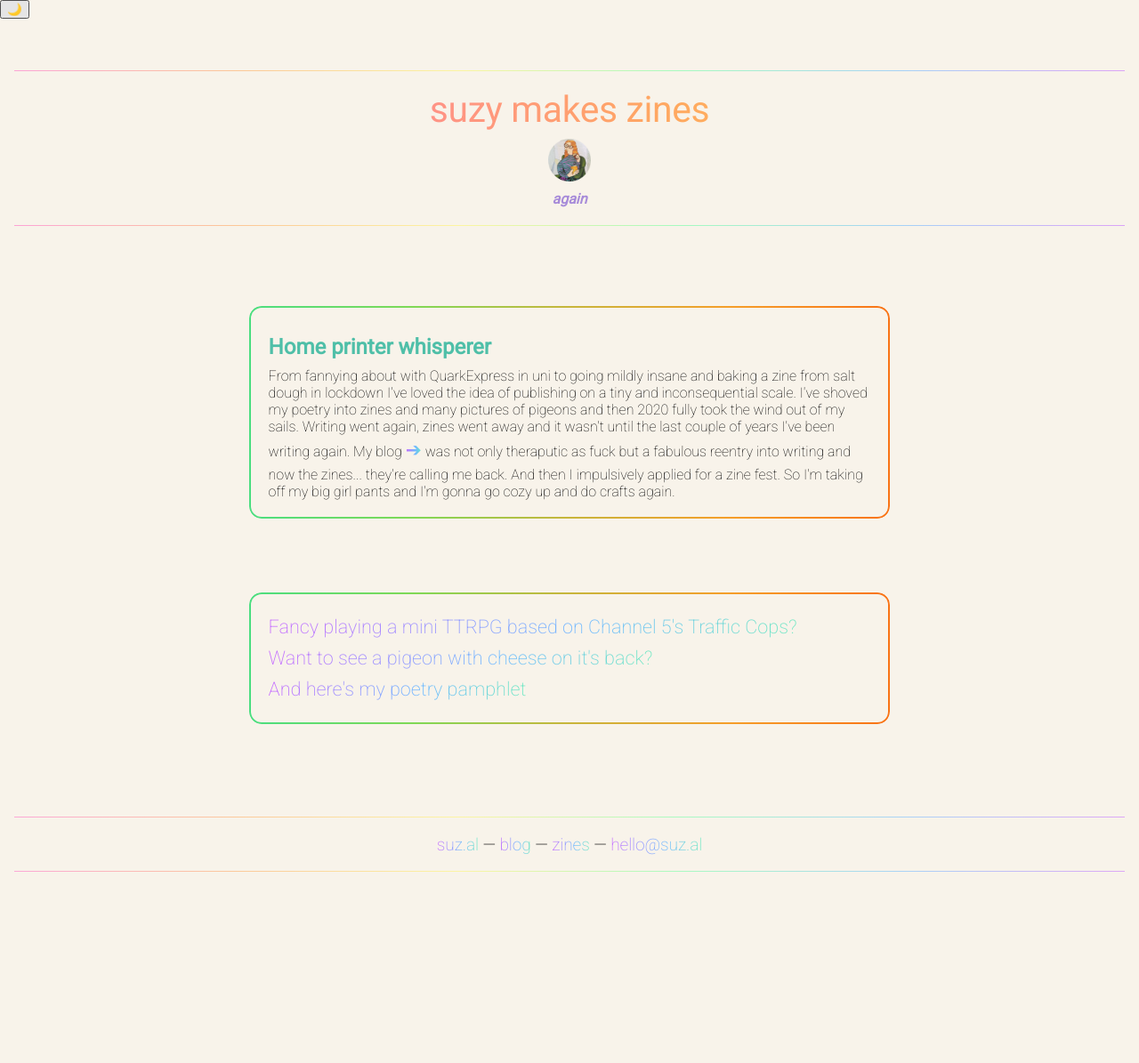
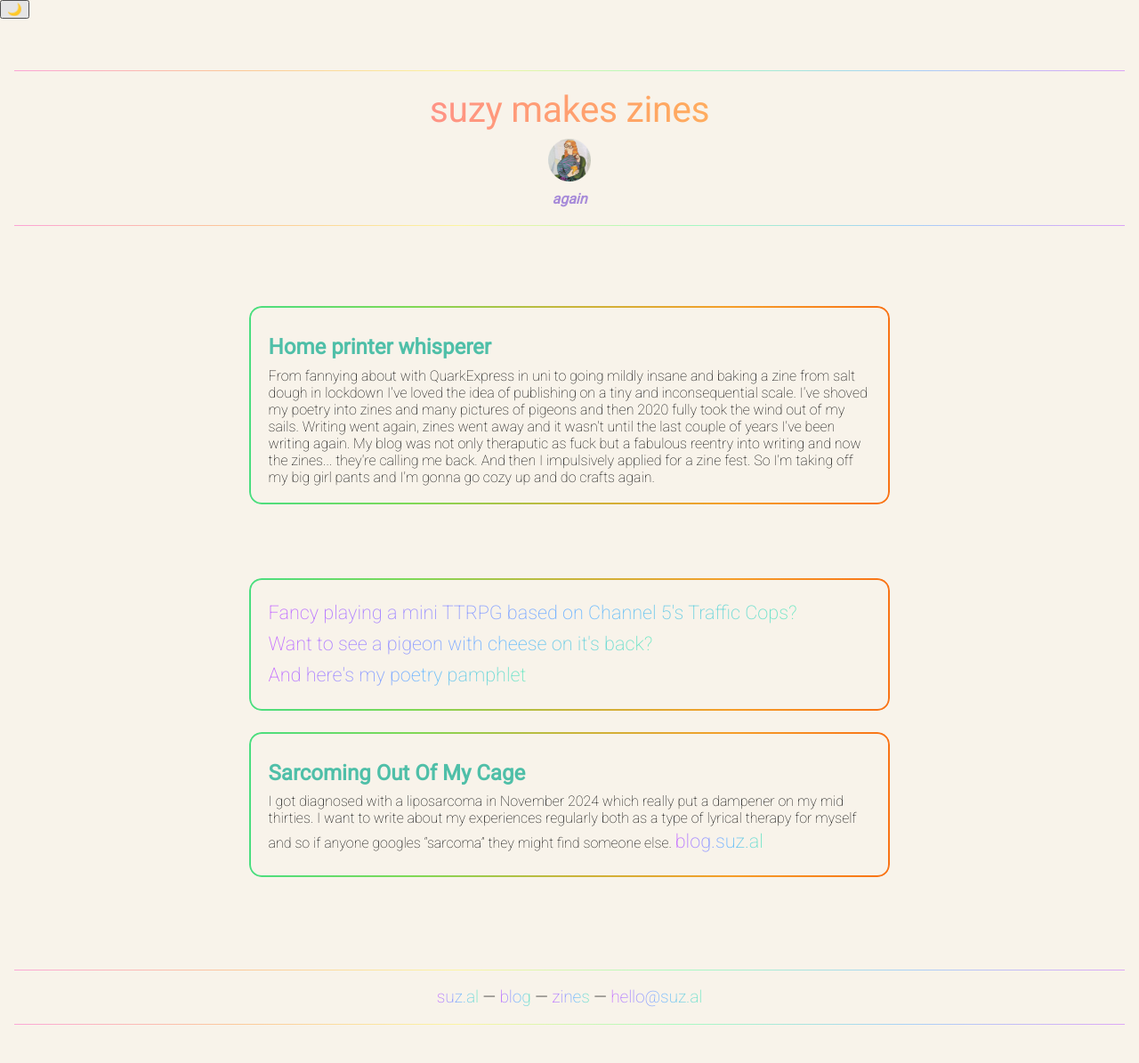
Before and after one commit to Marmitewarlock/suzal, a Jekyll site: the page built from zines/index.md, in a window 1280 px wide. Shown: the whole page at 89% size. Built offline with Jekyll 4.4.1, drawn with Linux system fonts in a browser that asks for light colours; before the commit the page ends 1024 px from its top, so only the background shows below that.

Commit message:
Update index.md

```diff
--- a/zines/index.md
+++ b/zines/index.md
@@ -7,7 +7,7 @@ description: again
 <div class="rv-page-card">
   <h2 class="gradient-text">Home printer whisperer</h2>
   From fannying about with QuarkExpress in uni to going mildly insane and baking a zine from salt dough in lockdown I've loved the idea of publishing on a tiny and inconsequential scale. I've shoved my poetry into zines and many pictures of pigeons and then 2020 fully took the wind out of my sails. Writing went again, zines went away and it wasn't until the last couple of years I've been writing again.
-  My blog <a href="http://blog.suz.al">➔</a> was not only theraputic as fuck but a fabulous reentry into writing and now the zines... they're calling me back. And then I impulsively applied for a zine fest. So I'm taking off my big girl pants and I'm gonna go cozy up and do crafts again.
+  My blog was not only theraputic as fuck but a fabulous reentry into writing and now the zines... they're calling me back. And then I impulsively applied for a zine fest. So I'm taking off my big girl pants and I'm gonna go cozy up and do crafts again.
 </div>
 <br>
 <div class="rv-page-card">
@@ -15,3 +15,9 @@ description: again
 <a href="https://drive.google.com/file/d/1ywcay3wBgpz8P3sM5sLICo0ZQ1ZOtrww/view?usp=drive_link">Want to see a pigeon with cheese on it's back?</a><br>
 <a href="https://drive.google.com/file/d/1SQWaPosvdXeFWhiptOcSg9muKtVAyy8l/view?usp=drive_link">And here's my poetry pamphlet</a>
 </div>
+
+<div class="rv-page-card">
+  <h2 class="gradient-text">Sarcoming Out Of My Cage</h2>
+  I got diagnosed with a liposarcoma in November 2024 which really put a dampener on my mid thirties. I want to write about my experiences regularly both as a type of lyrical therapy for myself and so if anyone googles “sarcoma” they might find someone else.
+  <a href="http://blog.suz.al">blog.suz.al</a>
+</div>
```
